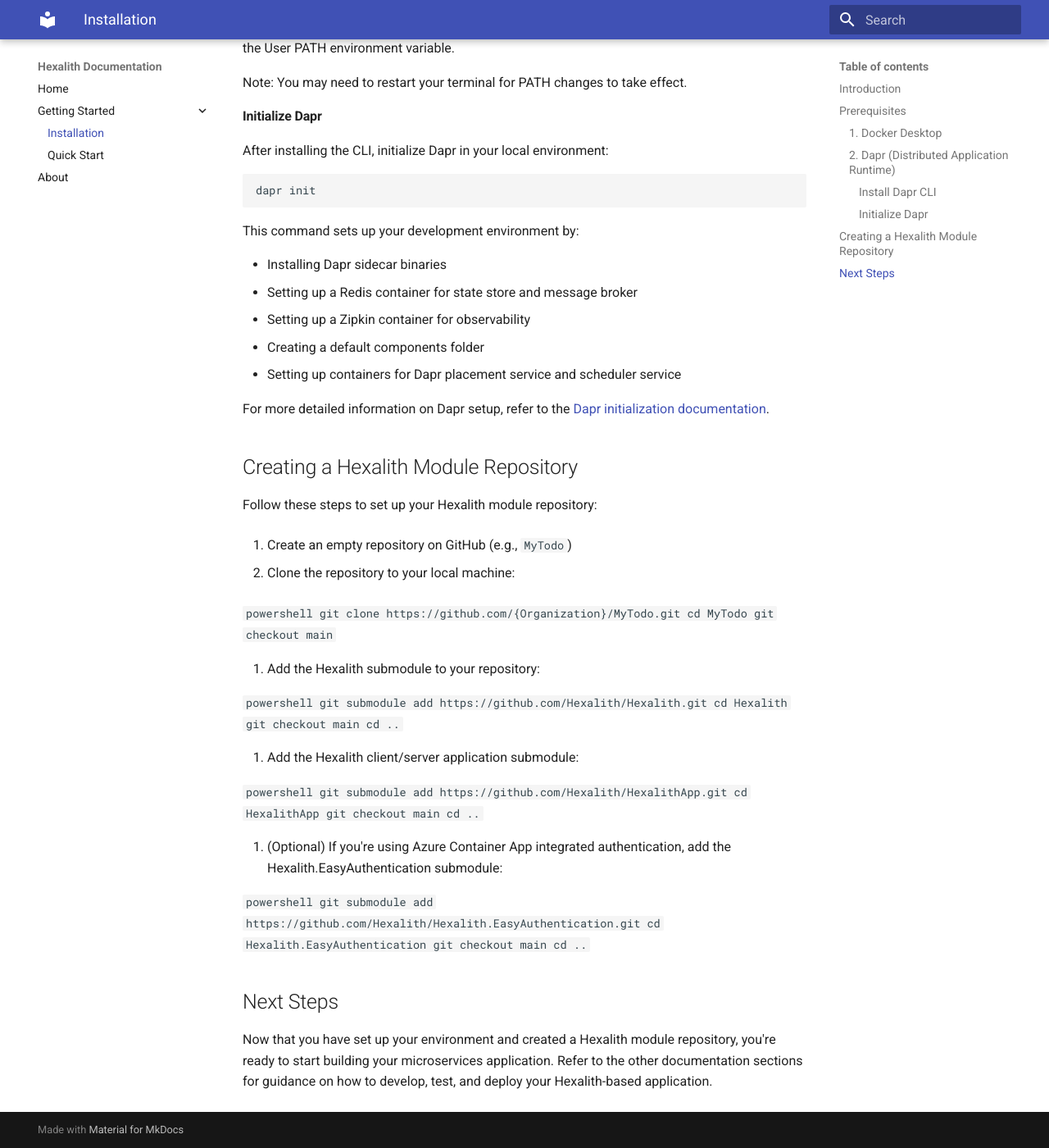
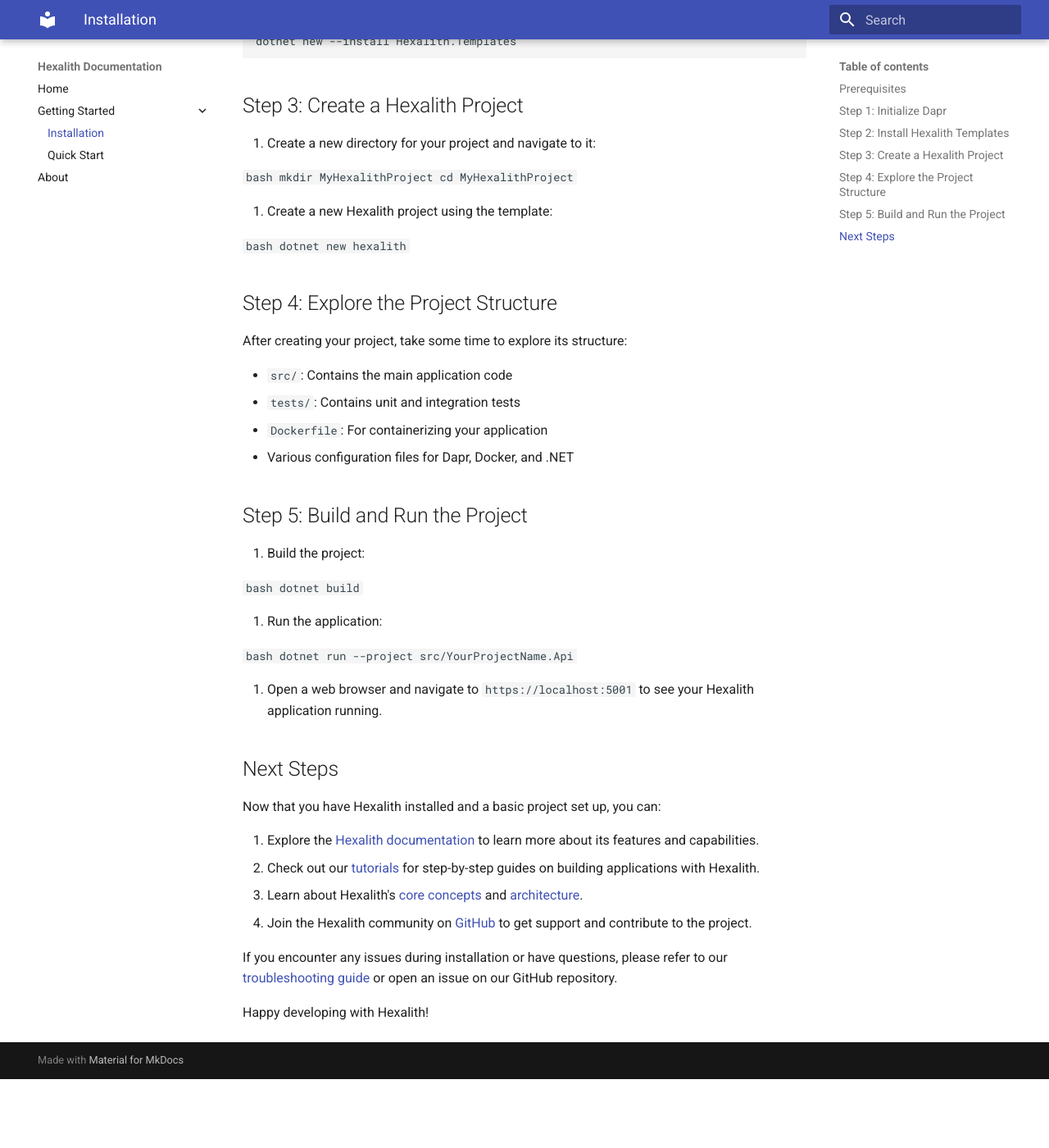
Before and after one commit to Hexalith/Hexalith.Docs, an MkDocs documentation site: the page built from docs/getting-started/installation.md, in a window 1280 px wide and 1400 px high, scrolled down 1201 px. Shown: the whole window at 82% size. Built offline with MkDocs 1.6.1 and Material for MkDocs 9.7.7, drawn with Linux system fonts in a browser that asks for light colours; after the commit the page ends 2517 px from its top, so only the background shows below that; some of the changed text lies outside the part shown.

Commit message:
complete docs

````diff
--- a/docs/about.md
+++ b/docs/about.md
@@ -0,0 +1,63 @@
+# About Hexalith
+
+Hexalith is an advanced, modular software framework designed to simplify the development of complex, scalable, cloud-native applications. It provides a robust foundation for building enterprise-grade solutions with a focus on flexibility, maintainability, and performance. By leveraging the power of Microsoft's Dapr SDK, Hexalith offers developers a consistent and efficient approach to creating distributed systems.
+
+## Vision and Mission
+
+Our vision is to empower developers to build scalable, resilient, and cloud-agnostic applications with ease. Hexalith's mission is to provide a comprehensive toolkit that simplifies the complexities of modern software architecture while promoting best practices in cloud-native development.
+
+## Key Features
+
+- **Lightweight Architecture**: Hexalith is designed for minimal overhead, ensuring optimal performance without sacrificing functionality.
+- **Dapr-Based**: Leverages the power and flexibility of Microsoft's Dapr (Distributed Application Runtime) for building distributed systems.
+- **Modular Architecture**: Hexalith's modular design allows developers to easily extend and customize functionality to meet specific project requirements.
+- **Domain-Driven Design (DDD)**: Built on DDD principles, Hexalith promotes a clear separation of concerns and helps maintain a clean, organized codebase.
+- **Microservices Support**: Facilitates the development of microservices-based applications, enabling better scalability and easier maintenance.
+- **Cross-Platform Compatibility**: Supports multiple platforms, including web, mobile, and desktop applications.
+- **Integrated Authentication**: Includes built-in authentication mechanisms to secure your applications effectively.
+- **Extensible Codebase**: Designed with extensibility in mind, allowing developers to add new features and modules without compromising the core framework.
+- **Cloud Design Patterns**: Incorporates best practices for cloud-native application development.
+- **Microsoft Fluent UI Blazor Integration**: Leverages Microsoft Fluent UI Blazor components for creating modern, responsive, and accessible user interfaces.
+
+## Benefits
+
+- **Simplified Development**: Reduce complexity in building distributed systems and cloud-native applications.
+- **Increased Productivity**: Spend less time on infrastructure and more on business logic.
+- **Scalability**: Easily build applications that can grow with your needs.
+- **Portability**: Develop once, deploy anywhere with cloud-agnostic design.
+- **Modern UI**: Create beautiful, responsive interfaces with Microsoft Fluent UI Blazor components.
+- **Consistency**: Provides a unified approach to building distributed systems across different projects.
+
+## Technology Stack
+
+Hexalith is built using cutting-edge technologies and best practices, including:
+
+- .NET Core
+- C#
+- Blazor (for web interfaces)
+- Entity Framework Core (for data access)
+- Dapr (Distributed Application Runtime)
+- Azure Services (for cloud deployment and scaling)
+- Microsoft Fluent UI Blazor (for modern UI components)
+
+## Getting Started
+
+To get started with Hexalith, please refer to our [Quick Start Guide](getting-started/quick-start.md) for a quick introduction, or the [Installation Guide](getting-started/installation.md) for a more detailed setup process. Our comprehensive documentation will guide you through the various features and capabilities of the framework.
+
+## Contributing
+
+We welcome contributions from the community! Hexalith is an open-source project, and we believe in the power of collaboration to make it even better. If you're interested in contributing to Hexalith, please read our [Contribution Guidelines](https://github.com/Hexalith/Hexalith/blob/main/CODE-OF-CONDUCT.md) and join our growing community of developers.
+
+## Support and Community
+
+For questions, bug reports, or feature requests, please open an issue on our [GitHub repository](https://github.com/Hexalith/Hexalith/issues). We also encourage you to join our community forums (link to be added) to connect with other Hexalith developers, share experiences, and get help from the community.
+
+## License
+
+Hexalith is open-source software licensed under the [MIT license](https://github.com/Hexalith/Hexalith/blob/main/LICENSE). This means you're free to use, modify, and distribute the software, subject to the terms of the MIT license.
+
+## Acknowledgments
+
+We would like to express our gratitude to the open-source community and the creators of the technologies that Hexalith builds upon, especially Microsoft for their work on Dapr and Fluent UI Blazor.
+
+Thank you for choosing Hexalith for your development needs. We're excited to see what you'll build with it!
--- a/docs/getting-started/installation.md
+++ b/docs/getting-started/installation.md
@@ -1,51 +1,32 @@
-# Getting Started with Hexalith
+# Installing Hexalith
 
-Hexalith is a powerful framework for building microservices applications. This guide will walk you through the process of setting up your environment and creating your first Hexalith module repository.
-
-## Introduction
-
-Hexalith simplifies the development of microservices applications by providing a set of NuGet packages and tools. It leverages technologies like Docker and Dapr to create a robust and scalable architecture for your applications.
+This guide provides detailed instructions for setting up your development environment and installing Hexalith. For a quicker start, you may refer to our [Quick Start Guide](quick-start.md).
 
 ## Prerequisites
 
-Before you begin, ensure you have the following tools installed on your system:
+Before installing Hexalith, ensure you have the following tools and software installed on your system:
 
-### 1. Docker Desktop
+1. **.NET 8.0 SDK or later**
+   - Download and install from [.NET Download Page](https://dotnet.microsoft.com/download/dotnet/8.0)
 
-Docker Desktop is essential for running containerized applications and microservices.
+2. **Docker Desktop**
+   - Visit the [Docker Website](https://www.docker.com/products/docker-desktop/)
+   - Download and install the latest version for your operating system (Windows, macOS, or Linux)
 
-1. Visit the [Docker Web Site](https://www.docker.com/products/docker-desktop/)
-2. Download and install the latest version for your operating system (Mac or Windows)
+3. **Dapr CLI**
+   - For Windows, run the following command in PowerShell:
 
-Docker Desktop includes:
+     ```powershell
+     powershell -Command "iwr -useb https://raw.githubusercontent.com/dapr/cli/master/install/install.ps1 | iex"
+     ```
 
-- Docker Engine
-- Docker CLI client
-- Docker Compose
-- Kubernetes
-- And more
+   - For other operating systems, follow the instructions in the [Dapr documentation](https://docs.dapr.io/getting-started/install-dapr-cli/)
 
-### 2. Dapr (Distributed Application Runtime)
+## Step 1: Initialize Dapr
 
-Dapr is a portable, event-driven runtime that makes it easy to build resilient, stateless, and stateful applications.
+After installing the Dapr CLI, initialize Dapr in your local environment:
 
-#### Install Dapr CLI
-
-For Windows, run the following command in PowerShell:
-
-```powershell
-powershell -Command "iwr -useb https://raw.githubusercontent.com/dapr/cli/master/install/install.ps1 | iex"
-```
-
-This command installs the latest Dapr CLI to `$Env:SystemDrive\dapr` and adds this directory to the User PATH environment variable.
-
-Note: You may need to restart your terminal for PATH changes to take effect.
-
-#### Initialize Dapr
-
-After installing the CLI, initialize Dapr in your local environment:
-
-```powershell
+```bash
 dapr init
 ```
 
@@ -55,51 +36,64 @@ This command sets up your development environment by:
 - Setting up a Redis container for state store and message broker
 - Setting up a Zipkin container for observability
 - Creating a default components folder
-- Setting up containers for Dapr placement service and scheduler service
 
-For more detailed information on Dapr setup, refer to the [Dapr initialization documentation](https://docs.dapr.io/getting-started/install-dapr-selfhost/).
+## Step 2: Install Hexalith Templates
 
-## Creating a Hexalith Module Repository
+Install the Hexalith project templates using the .NET CLI:
 
-Follow these steps to set up your Hexalith module repository:
+```bash
+dotnet new --install Hexalith.Templates
+```
 
-1. Create an empty repository on GitHub (e.g., `MyTodo`)
+## Step 3: Create a Hexalith Project
 
-2. Clone the repository to your local machine:
+1. Create a new directory for your project and navigate to it:
 
-   ```powershell
-   git clone https://github.com/{Organization}/MyTodo.git
-   cd MyTodo
-   git checkout main
+   ```bash
+   mkdir MyHexalithProject
+   cd MyHexalithProject
    ```
 
-3. Add the Hexalith submodule to your repository:
+2. Create a new Hexalith project using the template:
 
-   ```powershell
-   git submodule add https://github.com/Hexalith/Hexalith.git
-   cd Hexalith
-   git checkout main
-   cd ..
+   ```bash
+   dotnet new hexalith
    ```
 
-4. Add the Hexalith client/server application submodule:
+## Step 4: Explore the Project Structure
 
-   ```powershell
-   git submodule add https://github.com/Hexalith/HexalithApp.git
-   cd HexalithApp
-   git checkout main
-   cd ..
+After creating your project, take some time to explore its structure:
+
+- `src/`: Contains the main application code
+- `tests/`: Contains unit and integration tests
+- `Dockerfile`: For containerizing your application
+- Various configuration files for Dapr, Docker, and .NET
+
+## Step 5: Build and Run the Project
+
+1. Build the project:
+
+   ```bash
+   dotnet build
    ```
 
-5. (Optional) If you're using Azure Container App integrated authentication, add the Hexalith.EasyAuthentication submodule:
+2. Run the application:
 
-   ```powershell
-   git submodule add https://github.com/Hexalith/Hexalith.EasyAuthentication.git
-   cd Hexalith.EasyAuthentication
-   git checkout main
-   cd ..
+   ```bash
+   dotnet run --project src/YourProjectName.Api
    ```
+
+3. Open a web browser and navigate to `https://localhost:5001` to see your Hexalith application running.
 
 ## Next Steps
 
-Now that you have set up your environment and created a Hexalith module repository, you're ready to start building your microservices application. Refer to the other documentation sections for guidance on how to develop, test, and deploy your Hexalith-based application.
+Now that you have Hexalith installed and a basic project set up, you can:
+
+1. Explore the [Hexalith documentation](../index.md) to learn more about its features and capabilities.
+2. Check out our [tutorials](../tutorials/index.md) for step-by-step guides on building applications with Hexalith.
+3. Learn about Hexalith's [core concepts](../concepts/index.md) and [architecture](../architecture/overview.md).
+4. Join the Hexalith community on [GitHub](https://github.com/Hexalith/Hexalith) to get support and contribute to the project.
+
+If you encounter any issues during installation or have questions, please refer to our [troubleshooting guide](../troubleshooting.md) or open an issue on our GitHub repository.
+
+Happy developing with Hexalith!
````
Also changed, not shown: docs/getting-started/quick-start.md (+91 -0 lines), docs/index.md (+19 -4 lines), 1 other file.
